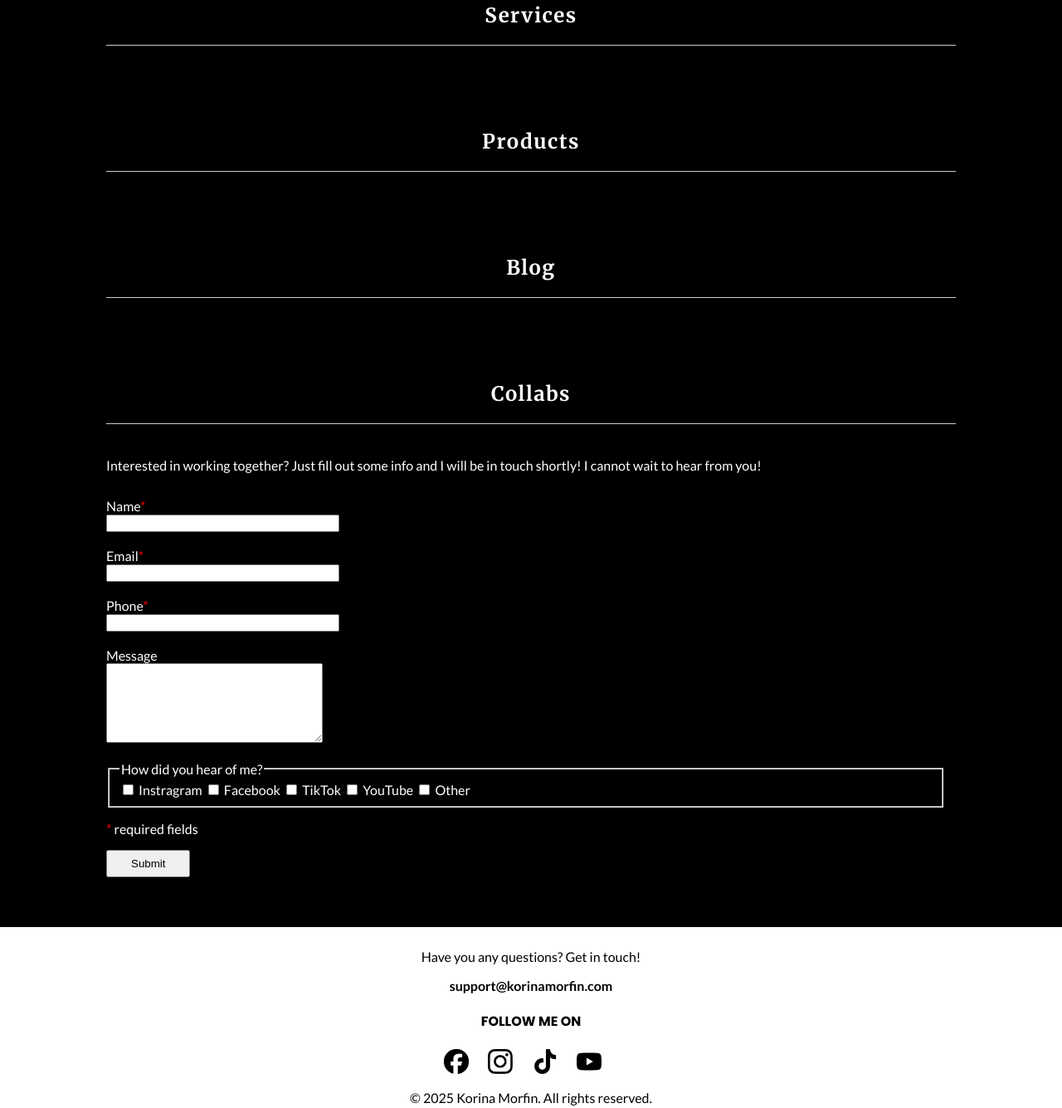
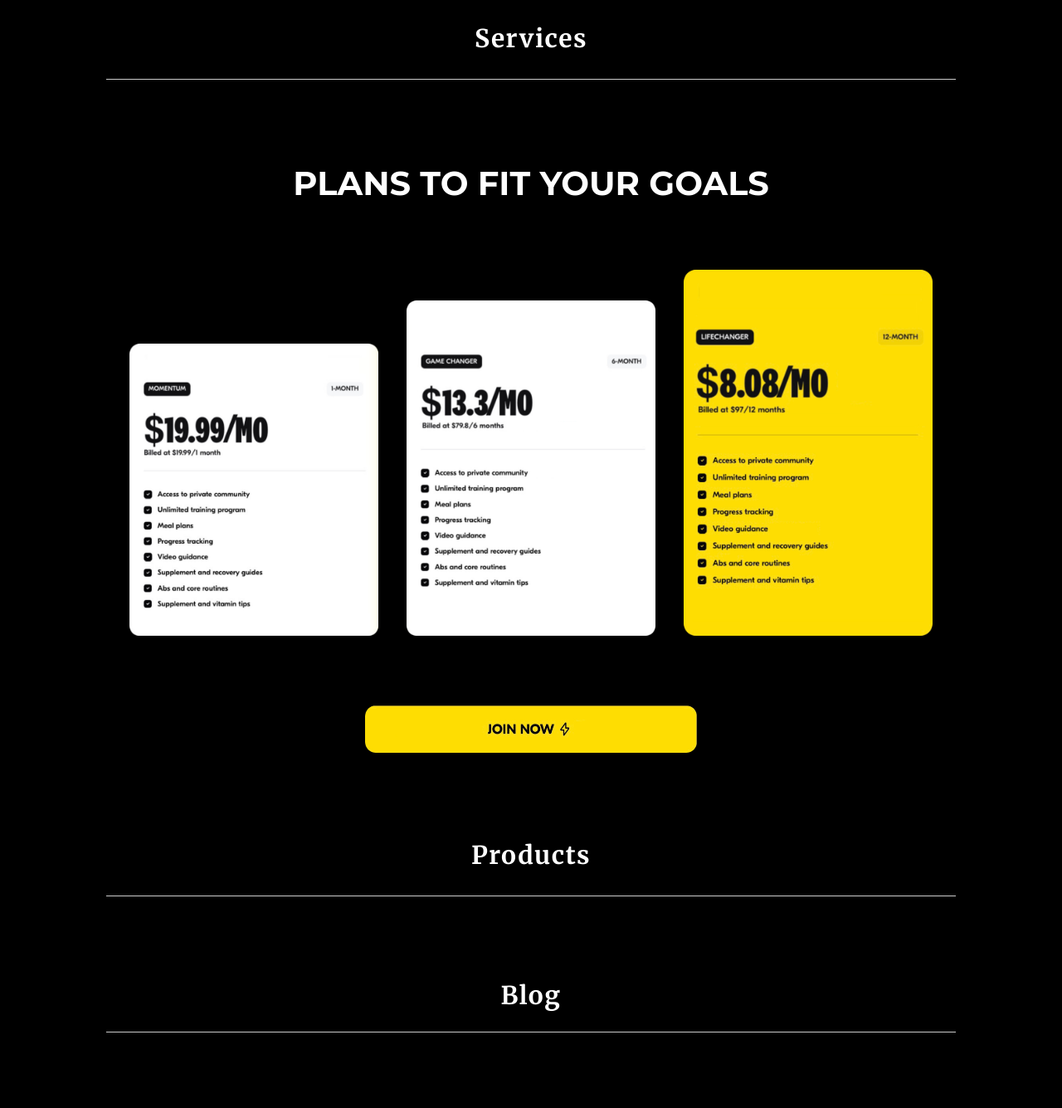
Before and after one commit to ksmorfin/Korina-Morfin-PT, a plain HTML site: page index.html in a window 1280 px wide. Shown: the part 865-2200 px from the top of the page at 83% size. Drawn offline with Linux system fonts and the light colour scheme.

Commit message:
new images and services section

```diff
--- a/index.html
+++ b/index.html
@@ -6,13 +6,11 @@
     <meta charset="UTF-8">
     <meta name="viewport" content="width=device-width, initial-scale=1.0">
     <title>Korina Morfin</title>
-</head>
 <!--Google Fonts-->
 <link href="https://fonts.googleapis.com/css2?family=Lato:wght@300;400;700&display=swap" rel="stylesheet">
-<link href="https://fonts.googleapis.com/css2?family=Montserrat:wght@300;400;600;700&display=swap" rel="stylesheet">
 <link href="https://fonts.googleapis.com/css2?family=Poppins:wght@300;400;600;700&display=swap" rel="stylesheet">
 <link href="https://fonts.googleapis.com/css2?family=Merriweather:wght@300;400;700&display=swap" rel="stylesheet">
-<link href="https://fonts.googleapis.com/css2?family=Open+Sans:wght@300;400;600;700&display=swap" rel="stylesheet">
+<link href="https://fonts.googleapis.com/css2?family=Montserrat:wght@300;400;500;600;700&display=swap" rel="stylesheet">
 </head>
 
 <body style="background-color: black; color: white; margin: 0; padding: 0;">
@@ -22,17 +20,17 @@
         <nav
             style="text-align: center; padding: 15px; background-color: black; color: white; font-family: 'Poppins', sans-serif;">
             <ul style="list-style-type: none; padding: 0; margin: 0; font-size: 20px;">
-                <li style="display: inline; margin-right: 20px"><a href="#Services">Services</a></li>
-                <li style="display: inline; margin-right: 20px"><a href="#Products">Products</a></li>
-                <li style="display: inline; margin-right: 20px"><a href="#Blog">Blog</a></li>
-                <li style="display: inline; margin-right: 20px"><a href="#Collabs">Collabs</a></li>
+                <li style="display: inline; margin-right: 50px"><a href="#Services">Services</a></li>
+                <li style="display: inline; margin-right: 50px"><a href="#Products">Products</a></li>
+                <li style="display: inline; margin-right: 50px"><a href="#Blog">Blog</a></li>
+                <li style="display: inline; margin-right: 50px"><a href="#Collabs">Collabs</a></li>
             </ul>
         </nav>
         <img src="img/Banner.jpg" alt="Banner Personal" style="width: 100%; height: auto;">
         <h1
             style="text-align: center; letter-spacing: 3px; font-family: 'Merriweather', sans-serif; margin-bottom: 5px; margin-top: 80px">
             Korina Morfin</h1>
-        <h3 style="text-align: center; letter-spacing: 2px; font-family: 'Lato', sans-serif; margin-top: 0px">
+        <h2 style="text-align: center; letter-spacing: 2px; font-family: 'Lato', sans-serif; margin-top: 0px; margin-bottom: 40px; font-size: 20px;">
             Personal Trainer </span></h3>
     </header>
 
@@ -66,25 +64,36 @@
 
         <!--Services section-->
         <section id="Services">
-            <h2 style="text-align:center; margin-top: 100px; font-family: 'Merriweather', sans-serif; letter-spacing: 1.5px;"> Services </h2>
+            <h3 style="text-align:center; margin-top: 100px; font-family: 'Merriweather', sans-serif; letter-spacing: 1.5px; font-size: 30px;"> Services </h3>
             <hr style="border: 0; height: 1px; background-color: #ccc; width: 80%; margin: auto;">
+            <p style="text-align: center; margin-top: 100px; font-family: 'Montserrat', sans-serif; font-size: 40px;"><strong>PLANS TO FIT YOUR GOALS</strong></p>
+            <div style="text-align: center; margin-top: 80px;">
+                <img src="img/1M.JPEG" width="300" style="margin-right: 30px;">
+                <img src="img/6M.JPEG" width="300" style="margin-right: 30px;">
+                <img src="img/12M.JPEG" width="300">
+            </div>
+            <div align="center" style="margin-top: 80px;">
+            <button style="border: none; padding: 0; background: none; cursor: pointer;">
+            <img src="img/Join.JPEG" width="400">
+            </button>
+            </div>
         </section>
 
-        <!--Store section-->
-        <section id="Products" style="text-align:center; margin-top: 100px; font-family: 'Merriweather', sans-serif; letter-spacing: 1.5px;">
-            <h2> Products </h2>
+        <!--Products section-->
+        <section id="Products">
+            <h3 style="text-align:center; margin-top: 100px; font-family: 'Merriweather', sans-serif; letter-spacing: 1.5px; font-size: 30px;"> Products </h3>
             <hr style="border: 0; height: 1px; background-color: #ccc; width: 80%; margin: auto;">
         </section>
 
         <!--Blog section-->
-        <section id="Blog" style="text-align:center; margin-top: 100px; font-family: 'Merriweather', sans-serif; letter-spacing: 1.5px;">
-            <h2> Blog </h2>
+        <section id="Blog">
+            <h2 style="text-align:center; margin-top: 100px; font-family: 'Merriweather', sans-serif; letter-spacing: 1.5px; font-size: 30px;"> Blog </h2>
             <hr style="border: 0; height: 1px; background-color: #ccc; width: 80%; margin: auto;">
         </section>
 
         <!--Collabs section-->
         <section id="Collabs">
-            <h2 style="text-align:center; margin-top: 100px; font-family: 'Merriweather', sans-serif; letter-spacing: 1.5px;"> Collabs </h2>
+            <h2 style="text-align:center; margin-top: 100px; font-family: 'Merriweather', sans-serif; letter-spacing: 1.5px; font-size: 30px;"> Collabs </h2>
             <hr style="border: 0; height: 1px; background-color: #ccc; width: 80%; margin: auto;">
             <div style="font-family: 'Lato', sans-serif;">
             <p style="margin-top: 40px; margin-bottom: 30px; margin-left: 10%;">Interested in working together? Just fill out some info and
@@ -107,7 +116,7 @@
                     <label for="Message"> Message </label><br>
                     <textarea id="Message" name="Message" rows="6" cols="30"></textarea>
                 </div><br>
-                <fieldset style="width: 85%;">
+                <fieldset style="width: 88%;">
                     <legend> How did you hear of me?</legend>
                     <label><input type="checkbox" value="Instagram" style="cursor: pointer"> Instragram </label>
                     <label><input type="checkbox" value="Facebook" style="cursor: pointer"> Facebook </label>
@@ -138,30 +147,29 @@
         <p> Have you any questions? Get in touch! </p>
         <p><strong>support@korinamorfin.com</strong>
         <h4 style="font-family: 'Poppins', sans-serif;"> FOLLOW ME ON </h4>
-        <ul style="list-style: none; padding: 0; margin: 0;">
+        <ul style="list-style: none; padding: 0; margin-left: 20px;">
             <li style="display: inline-block; margin-right: 20px">
-                <a href="https://m.facebook.com/profile.php?id=61584379673623" target="_blank" style="display:block">
-                    <img src="img/Facebook.png" alt="Facebook" width="30" height="30" style="display:block">
+                <a href="https://m.facebook.com/profile.php?id=61584379673623" target="_blank">
+                    <img src="img/Facebook.png" alt="Facebook" width="30" height="30">
                 </a>
             </li>
             <li style="display: inline-block; margin-right: 20px">
-                <a href="https://www.instagram.com/korinamorfin.fit/" target="_blank" style="display:block">
-                    <img src="img/Instagram.png" alt="Instagram" width="30" height="30" style="display:block">
+                <a href="https://www.instagram.com/korinamorfin.fit/" target="_blank">
+                    <img src="img/Instagram.png" alt="Instagram" width="30" height="30">
                 </a>
             </li>
             <li style="display: inline-block; margin-right: 20px">
-                <a href="https://www.tiktok.com/@korinamorfin" target="_blank" style="display:block">
-                    <img src="img/Tiktok.png" alt="TikTok" width="30" height="30" style="display:block">
+                <a href="https://www.tiktok.com/@korinamorfin" target="_blank">
+                    <img src="img/Tiktok.png" alt="TikTok" width="30" height="30">
                 </a>
             </li>
             <li style="display: inline-block; margin-right: 20px">
-                <a href="https://www.youtube.com/@korinamorfin" target="_blank" style="display:block">
-                    <img src="img/Youtube.png" alt="YouTube" width="30" height="30" style="display:block">
+                <a href="https://www.youtube.com/@korinamorfin" target="_blank">
+                    <img src="img/Youtube.png" alt="YouTube" width="30" height="30">
                 </a>
             </li>
         </ul>
         <p> © 2025 Korina Morfin. All rights reserved. </p>
-        </section>
     </footer>
 </body>
 
```
Also changed, not shown: img/12M.JPEG (added), img/1M.JPEG (added), img/6M.JPEG (added), img/Join.JPEG (added).
